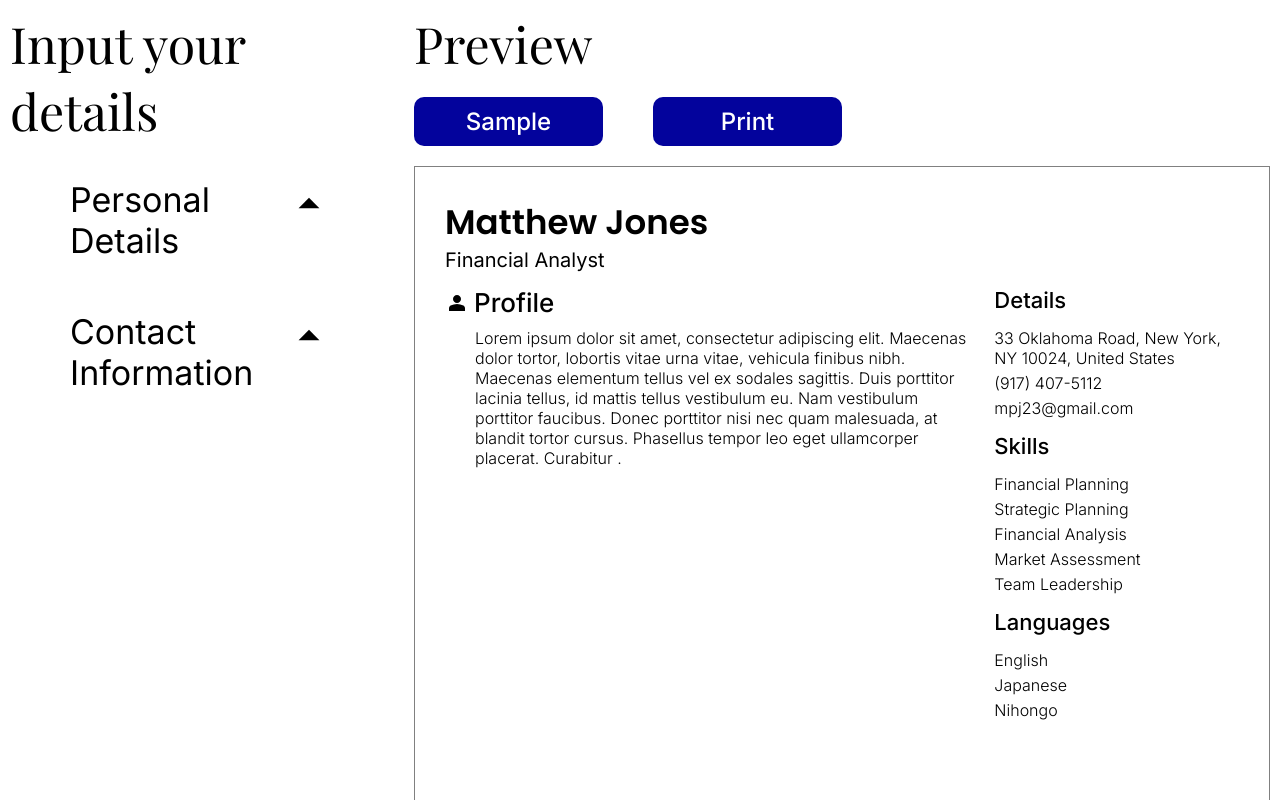
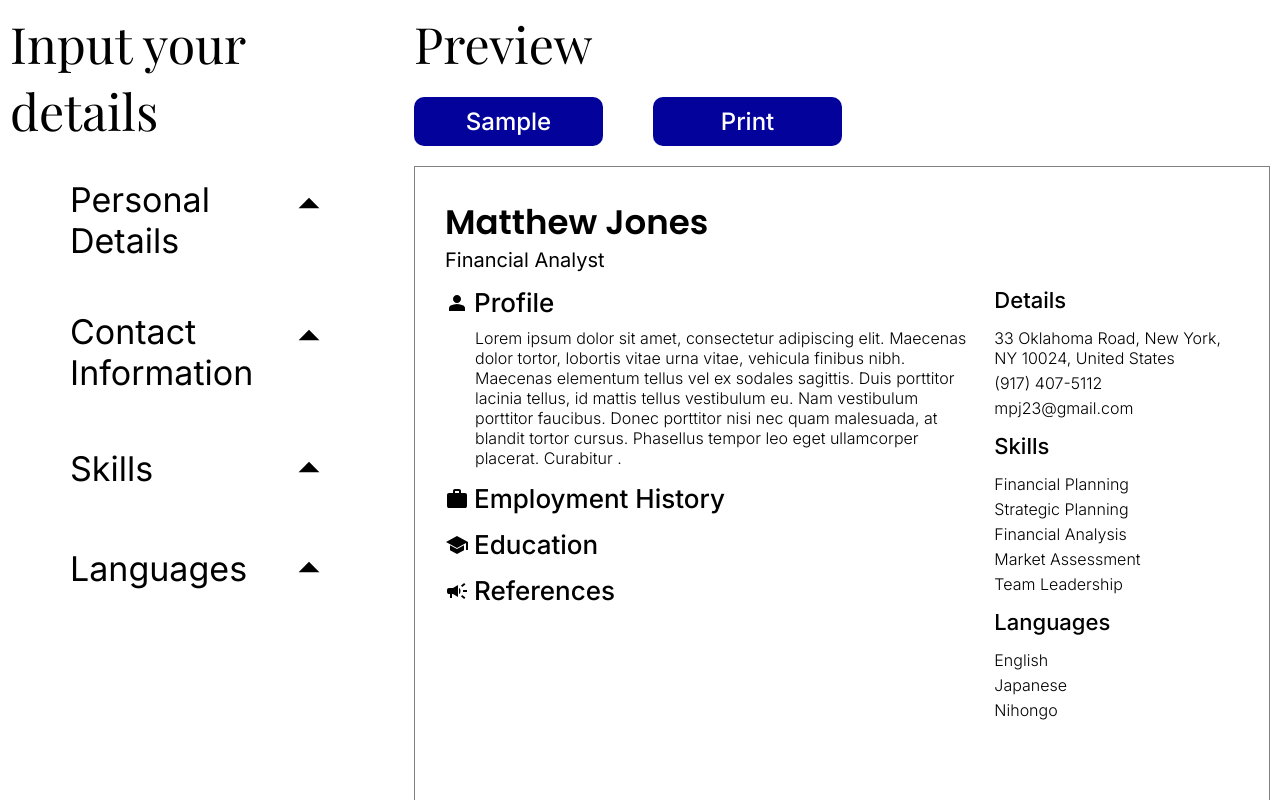
Before and after one commit to muchubatactics/cv-app, a React (Vite) app: page / in a window 1280 px wide. Shown: the top 800 px of the page. Built offline with nearby package versions, Linux system fonts and the light colour scheme.

Commit message:
do you have to ? do you have to let it linger?

```diff
--- a/src/components/Inputing.jsx
+++ b/src/components/Inputing.jsx
@@ -26,6 +26,8 @@ export default function Inputing({className, callback, data}) {
         ]
       }
       callback={callback} data={data}/>
+      <Section text="Skills" inputs={[{name: 'skills', id: 1, type: 0}]} callback={callback} data={data} />
+      <Section text="Languages" inputs={[{name: 'languages', id: 1, type: 0}]} callback={callback} data={data} />
     </div>
   );
 }
--- a/src/components/Page.jsx
+++ b/src/components/Page.jsx
@@ -18,9 +18,30 @@ export default function Page({data}) {
               {data.about}
             </div>
           </div>
-          <div className="employ-hist"></div>
-          <div className="educ"></div>
-          <div className="ref"></div>
+          <div className="employ-hist">
+            <div>
+              <span>
+                <svg xmlns="http://www.w3.org/2000/svg" height="24px" viewBox="0 -960 960 960" width="24px" fill="#000000"><path d="M160-120q-33 0-56.5-23.5T80-200v-440q0-33 23.5-56.5T160-720h160v-80q0-33 23.5-56.5T400-880h160q33 0 56.5 23.5T640-800v80h160q33 0 56.5 23.5T880-640v440q0 33-23.5 56.5T800-120H160Zm240-600h160v-80H400v80Z"/></svg>
+              </span>
+              <span>Employment History</span>
+            </div>
+          </div>
+          <div className="educ">
+              <div>
+                <span>
+                  <svg xmlns="http://www.w3.org/2000/svg" height="24px" viewBox="0 -960 960 960" width="24px" fill="#000000"><path d="M840-280v-276L480-360 40-600l440-240 440 240v320h-80ZM480-120 200-272v-200l280 152 280-152v200L480-120Z"/></svg>
+                </span>
+                <span>Education</span>
+              </div>
+          </div>
+          <div className="ref">
+              <div>
+                <span>
+                  <svg xmlns="http://www.w3.org/2000/svg" height="24px" viewBox="0 -960 960 960" width="24px" fill="#000000"><path d="M720-440v-80h160v80H720Zm48 280-128-96 48-64 128 96-48 64Zm-80-480-48-64 128-96 48 64-128 96ZM200-200v-160h-40q-33 0-56.5-23.5T80-440v-80q0-33 23.5-56.5T160-600h160l200-120v480L320-360h-40v160h-80Zm360-146v-268q27 24 43.5 58.5T620-480q0 41-16.5 75.5T560-346Z"/></svg>
+                </span>
+                <span>References</span>
+              </div>
+          </div>
         </div>
         <div className="sidebar">
           <div className="contact">
--- a/src/components/Textbox.jsx
+++ b/src/components/Textbox.jsx
@@ -4,6 +4,7 @@ import '../styles/textbox.css';
 export default function Textbox({name, type, callback, data}) {
 
   const [val, setVal] = useState(data[name]);
+  const [arrVal, setarrVal] = useState(typeof val === 'object' ? convertFromArray(val) : '');
 
   if (data[name] !== val) setVal(data[name]);
 
@@ -16,14 +17,78 @@ export default function Textbox({name, type, callback, data}) {
     callback({[name]: event.target.value});
   }
 
+  function convertToArray(str) {
+    let arr = str.split(',');
+    let id = 0;
+    arr = arr.map(str => str.trim() ).filter(str => str !== '').map(str => {
+      id++;
+      return {val: str, id: id}
+    });
+    console.log("here", arr);
+    return arr;
+  }
+
+  function convertFromArray(arr) {
+    let str = '';
+    for (let i = 0; i < arr.length; i++) {
+      if (i == arr.length - 1) {
+        str += arr[i].val;
+      } else {
+        str += (arr[i].val + ', ');
+      }
+    }
+    console.log("here", str);
+    return str;
+  }
+
+  function handleChangeArray(e) {
+    setarrVal(e.target.value);
+  }
+
+  function handleArrayEdit() {
+    setarrVal(convertFromArray(val));
+  }
+
+  function handleArraySave() {
+    let tmp = convertToArray(arrVal);
+    setVal(tmp);
+    callback({[name]: tmp});
+  }
+
   return (
     <div className='textbox'>
-      <label htmlFor={name}>{makeFirstLetterCapital(name)}:</label>
       {
+        typeof val === 'object' ? <label htmlFor={name}>{makeFirstLetterCapital(name)} <i>(comma-separated list)</i> :</label>: <label htmlFor={name}>{makeFirstLetterCapital(name)}:</label>
+      }
+      {
+        typeof val !== 'object' ?
         type ?
         <textarea rows={10} name={name} id={name} value={val ? val : ''} onChange={handleChange}></textarea>
         :
         <input id={name} value={val ? val : ''} onChange={handleChange}/>
+        :
+        type ?
+        <div className='array-input'>
+          <textarea rows={10} name={name} id={name} value={arrVal} onChange={handleChangeArray}></textarea>
+          <span onClick={handleArrayEdit}>
+            <svg xmlns="http://www.w3.org/2000/svg" height="24px" viewBox="0 -960 960 960" width="24px" fill="#000000"><path d="M120-120v-170l528-527q12-11 26.5-17t30.5-6q16 0 31 6t26 18l55 56q12 11 17.5 26t5.5 30q0 16-5.5 30.5T817-647L290-120H120Zm584-528 56-56-56-56-56 56 56 56Z"/></svg>
+          </span>
+          <span onClick={handleArraySave}>
+            <svg xmlns="http://www.w3.org/2000/svg" height="24px" viewBox="0 -960 960 960" width="24px" fill="#000000"><path d="M382-240 154-468l57-57 171 171 367-367 57 57-424 424Z"/></svg>
+          </span>
+        </div>
+
+        :
+        <div className='array-input'>
+          <input id={name} value={arrVal} onChange={handleChangeArray}/>
+          <span onClick={handleArrayEdit}>
+            <svg xmlns="http://www.w3.org/2000/svg" height="24px" viewBox="0 -960 960 960" width="24px" fill="#000000"><path d="M120-120v-170l528-527q12-11 26.5-17t30.5-6q16 0 31 6t26 18l55 56q12 11 17.5 26t5.5 30q0 16-5.5 30.5T817-647L290-120H120Zm584-528 56-56-56-56-56 56 56 56Z"/></svg>
+          </span>
+          <span onClick={handleArraySave}>
+            <svg xmlns="http://www.w3.org/2000/svg" height="24px" viewBox="0 -960 960 960" width="24px" fill="#000000"><path d="M382-240 154-468l57-57 171 171 367-367 57 57-424 424Z"/></svg>
+          </span>
+        </div>
+
 
       }
     </div>
--- a/src/styles/page.css
+++ b/src/styles/page.css
@@ -14,19 +14,19 @@
   margin: 0px;
 }
 
-.profile {
+.profile, .employ-hist, .educ, .ref {
   margin-top: 15px;
   font-size: 1.3rem;
   font-weight: 500;
 }
 
-.profile div:nth-child(1) {
+.profile div:nth-child(1), .employ-hist div:nth-child(1), .educ div:nth-child(1), .ref div:nth-child(1)  {
   display: flex;
   align-items: center;
   margin-bottom: 10px;
 }
 
-.profile div:nth-child(1) span:nth-child(1) {
+.profile div:nth-child(1) span:nth-child(1), .employ-hist div:nth-child(1) span:nth-child(1), .educ div:nth-child(1) span:nth-child(1), .ref div:nth-child(1) span:nth-child(1){
   margin-right: 5px;
   display: flex;
   align-items: center;
--- a/src/styles/textbox.css
+++ b/src/styles/textbox.css
@@ -17,3 +17,23 @@ input.name {
   font-size: 1.2rem;
   margin-bottom: 10px;
 }
+
+.textbox .array-input {
+  display: flex;
+  align-items: center;
+
+}
+
+.array-input input, .array-input textarea {
+  flex: 1 1 0;
+  margin-bottom: 0px;
+}
+
+.array-input svg {
+  height: 1rem;
+  width: 1rem;
+  padding: 5px;
+  margin: 5px;
+  border: 1px solid black;
+  border-radius: 5px;
+}
```
